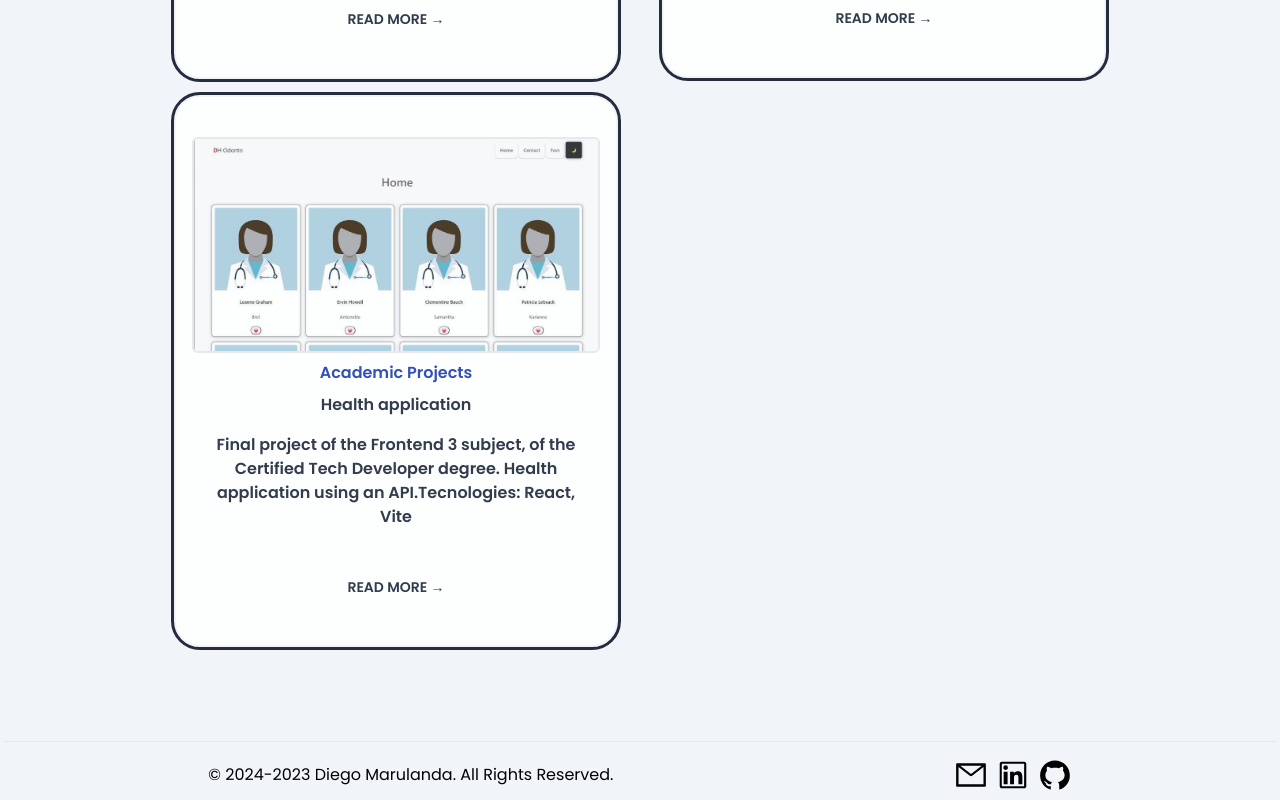
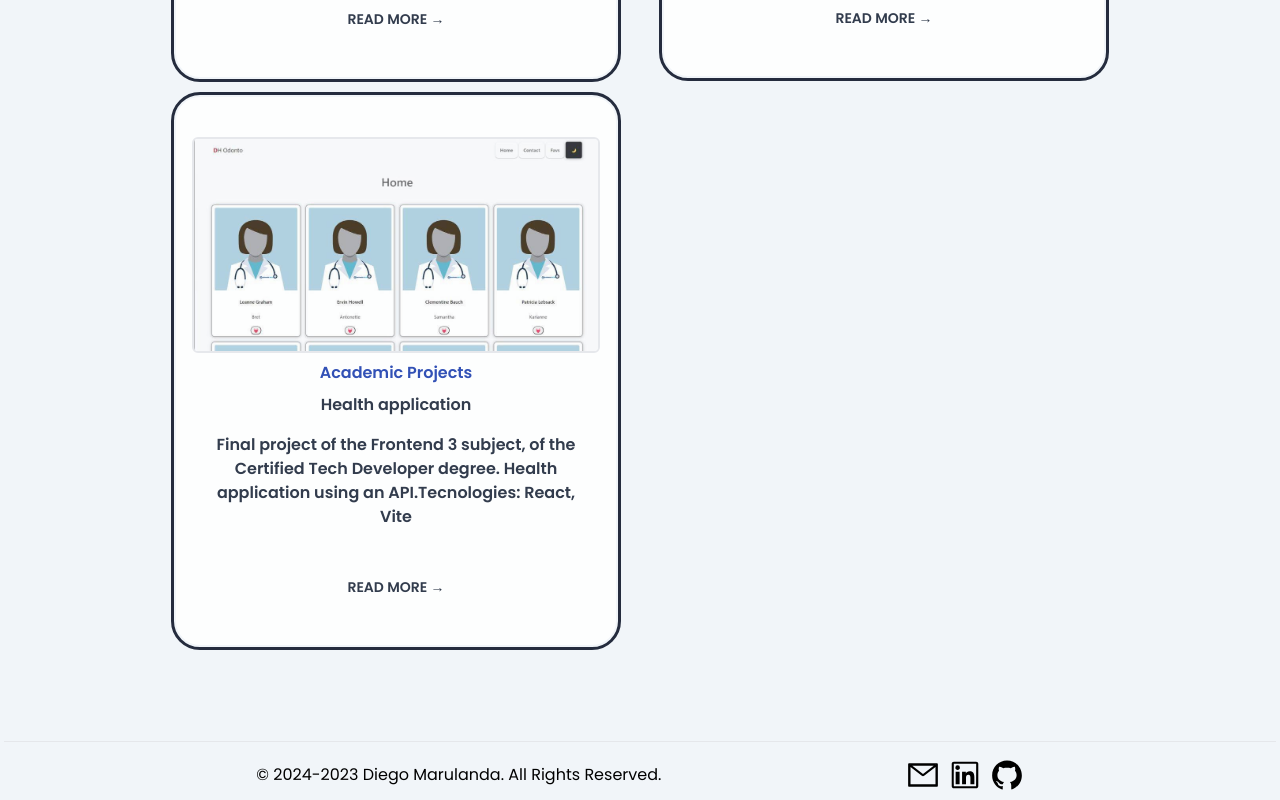
Before and after one commit to DiegoMarulandaB/Portfolio, a Next.js app: page / in a window 1280 px wide. Shown: the part 3772-4572 px from the top of the page. Built offline with nearby package versions, Linux system fonts and the light colour scheme.

Commit message:
refactor: :bug: add fixes footer

```diff
--- a/src/components/Footer/Footer.tsx
+++ b/src/components/Footer/Footer.tsx
@@ -8,10 +8,10 @@ const Footer = () => {
       <div className=" mx-auto max-w-full md:max-w-full px-1 sm:px-1  mt-24  bg-slate-100 dark:bg-slate-700 ">
         <hr className=" dark:border-slate-500 " />
         <div className="mx-auto p-2 flex flex-col items-center justify-center text-center md:flex-row md:justify-evenly">
-          <div className="flex flex-row space-x-2 justify-between mt-2 mx-36 mr-36">
+          <div className="flex flex-row space-x-2 justify-between mt-2 mx-34 mr-34">
             &copy; 2024-2023 Diego Marulanda. All Rights Reserved.
           </div>
-          <div className="flex flex-row space-x-2 justify-between mt-2 mx-36 mr-36">
+          <div className="flex flex-row space-x-2 justify-between mt-2 mx-34 mr-34">
             <a
               href="mailto:diegomarulanda87@gmail.com?Subject=Aquí%20el%20asunto%20del%20mail"
               className=" hover:text-purple-950 dark:text-slate-100 dark:hover:text-green-300 transition-transform duration-150 ease-in-out hover:scale-125"
```
